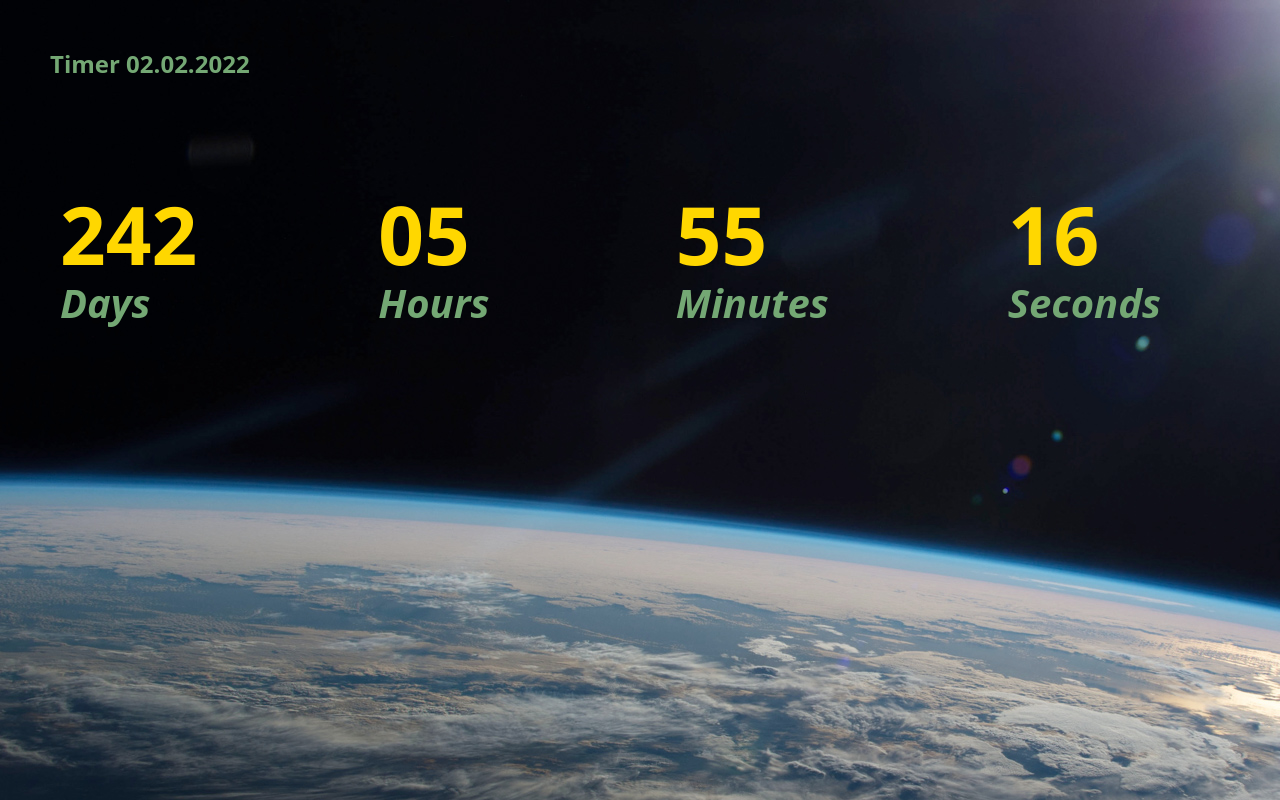
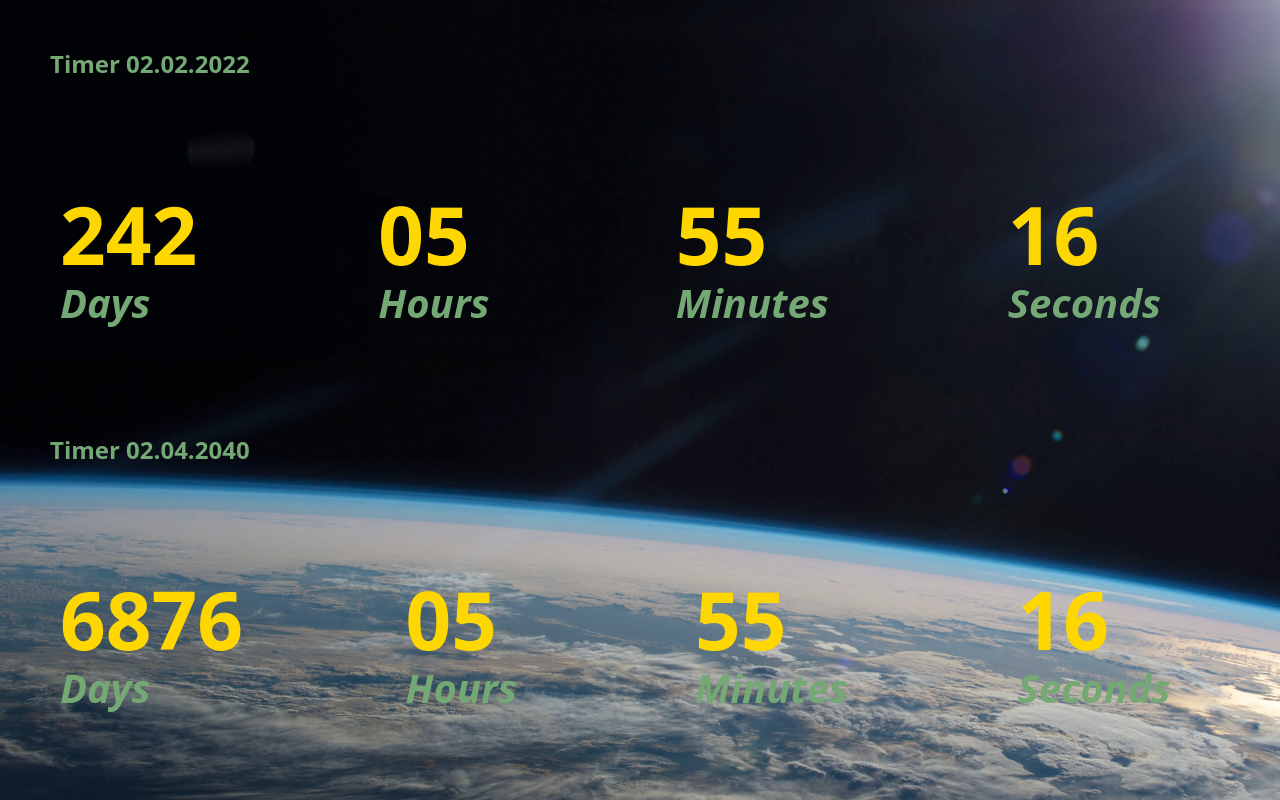
Before and after one commit to Valeriia789/goit-js-hw--11-timer, a website built with Parcel: page src/index.html in a window 1280 px wide. Built offline with nearby package versions, Linux system fonts and the light colour scheme.

Commit message:
убрала const refs, которая была вне класса

```diff
--- a/src/js/timer.js
+++ b/src/js/timer.js
@@ -1,10 +1,11 @@
-const refs = {
-  days: document.querySelector('[data-value="days"]'),
-  hours: document.querySelector('[data-value="hours"]'),
-  mins: document.querySelector('[data-value="mins"]'),
-  secs: document.querySelector('[data-value="secs"]'),
-};
-
+// Просто закинуть const в класс нельзя
+// Err: The 'const' modifier can only be used in TypeScript files.ts(8009)
+// const refs = {
+//   days: document.querySelector('[data-value="days"]'),
+//   hours: document.querySelector('[data-value="hours"]'),
+//   mins: document.querySelector('[data-value="mins"]'),
+//   secs: document.querySelector('[data-value="secs"]'),
+// };
 class CountdownTimer {
   constructor ({ selector, targetDate }) {
     this.selector = selector;
@@ -22,10 +23,14 @@ class CountdownTimer {
   }
 
   updateTimer ({ days, hours, mins, secs }) {
-    (refs.days.textContent = `${days}`),
-    (refs.hours.textContent = `${hours}`),
-    (refs.mins.textContent = `${mins}`),
-    (refs.secs.textContent = `${secs}`);
+    (this.selector.querySelector('[data-value="days"]').textContent = `${days}`),
+      (this.selector.querySelector('[data-value="hours"]').textContent = `${hours}`),
+      (this.selector.querySelector('[data-value="mins"]').textContent = `${mins}`),
+      (this.selector.querySelector('[data-value="secs"]').textContent = `${secs}`);
+    // (refs.days.textContent = `${days}`),
+    // (refs.hours.textContent = `${hours}`),
+    // (refs.mins.textContent = `${mins}`),
+    // (refs.secs.textContent = `${secs}`);
   }
 
   getTimeComponents (time) {
@@ -43,8 +48,14 @@ class CountdownTimer {
 }
 
 new CountdownTimer({
-  selector: '#timer-1',
+  // selector: '#timer-1',
+  selector: document.querySelector('#timer-1'),
   targetDate: new Date('Feb 02, 2022'),
+});
+
+new CountdownTimer({
+  selector: document.querySelector('#timer-2'),
+  targetDate: new Date('Apr 02, 2040'),
 });
 
 /*
--- a/src/partials/example.html
+++ b/src/partials/example.html
@@ -22,4 +22,27 @@
       <span class="label">Seconds</span>
     </div>
   </div>
+
+  <h2>Timer 02.04.2040</h2>
+  <div class="timer" id="timer-2">
+    <div class="field">
+      <span class="value" data-value="days">11</span>
+      <span class="label">Days</span>
+    </div>
+
+    <div class="field">
+      <span class="value" data-value="hours">11</span>
+      <span class="label">Hours</span>
+    </div>
+
+    <div class="field">
+      <span class="value" data-value="mins">11</span>
+      <span class="label">Minutes</span>
+    </div>
+
+    <div class="field">
+      <span class="value" data-value="secs">11</span>
+      <span class="label">Seconds</span>
+    </div>
+  </div>
 </article>
--- a/src/sass/_example.scss
+++ b/src/sass/_example.scss
@@ -6,7 +6,7 @@ body {
   background-repeat: no-repeat;
 }
 
-h1 {
+h1, h2 {
   margin: 50px;
   color: rgb(116, 168, 116);
 }
```
